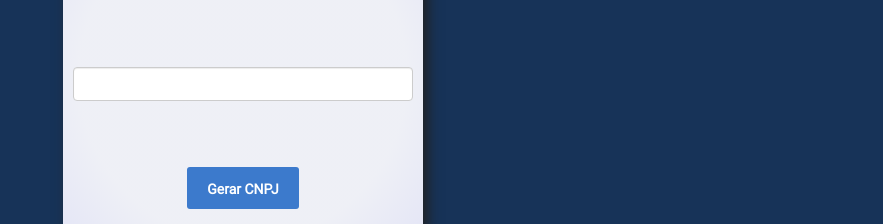
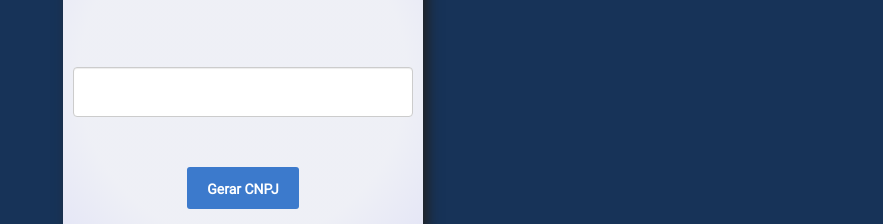
Before and after one commit to davidalves1/gerador-cnpj, a plain HTML site: page index.html in a window 1280 px wide. Shown: the part 253-477 px from the top of the page, without its empty margins (397-1280 px from the left). Drawn offline with Linux system fonts and the light colour scheme.

Commit message:
Adicionar formatação o input do cnpj

```diff
--- a/index.html
+++ b/index.html
@@ -17,7 +17,7 @@
                         <h1>Gerador de CNPJ</h1>
                     </div>
                     <div class="card-body">
-                        <input type="text" id="txtCnpj" class="form-control text-center" ng-model="main.cnpj">
+                        <input type="text" id="txtCnpj" class="form-control input-text text-center" ng-model="main.cnpj">
                     </div>
                     <div class="card-footer">
                         <button id="btnCnpj" class="btn-card" ng-click="main.gerarCnpj()">Gerar CNPJ</button>
```
